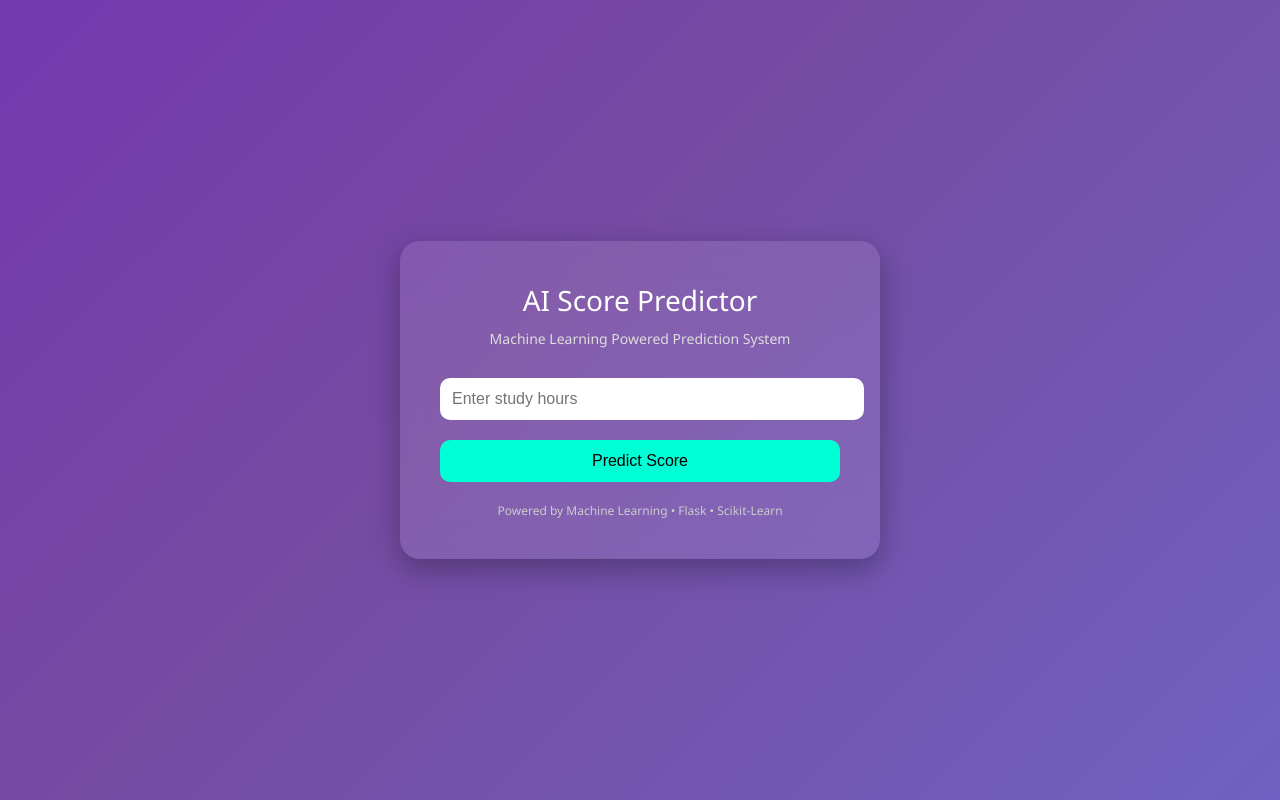
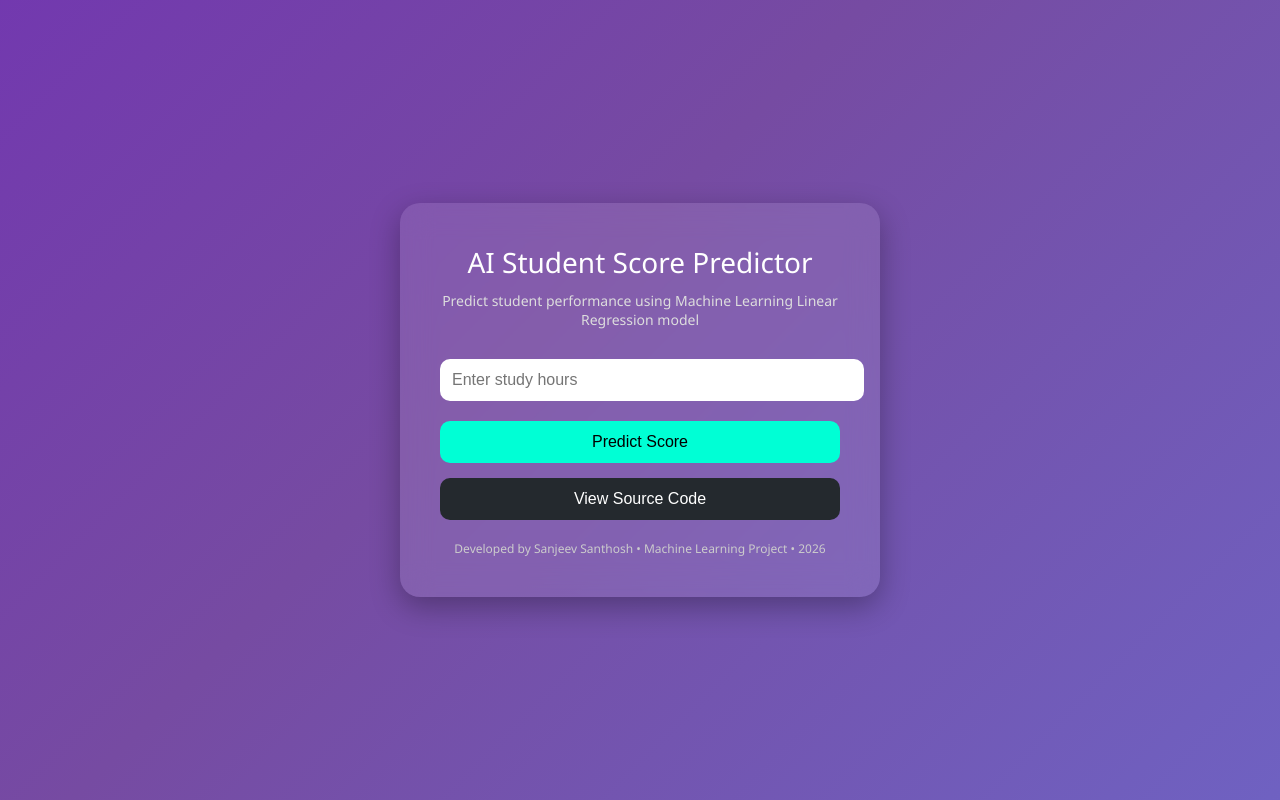
Before and after one commit to starof2005/AIproj, a Flask app: page / in a window 1280 px wide. Run offline with Flask 3, Linux system fonts and the light colour scheme.

Commit message:
small design changes

```diff
--- a/templates/index.html
+++ b/templates/index.html
@@ -189,11 +189,11 @@ button:hover {
 <div class="card">
 
 <div class="title">
-AI Score Predictor
+AI Student Score Predictor
 </div>
 
 <div class="subtitle">
-Machine Learning Powered Prediction System
+Predict student performance using Machine Learning Linear Regression model
 </div>
 
 <form method="POST" onsubmit="showLoader()">
@@ -226,9 +226,13 @@ Predicted Score:<br>
 </div>
 
 {% endif %}
-
+<a href="https://github.com/starof2005/AIproj" target="_blank">
+<button style="margin-top:15px;background:#24292e;color:white;">
+View Source Code
+</button>
+</a>
 <div class="footer">
-Powered by Machine Learning • Flask • Scikit-Learn
+Developed by Sanjeev Santhosh • Machine Learning Project • 2026
 </div>
 
 </div>
```
